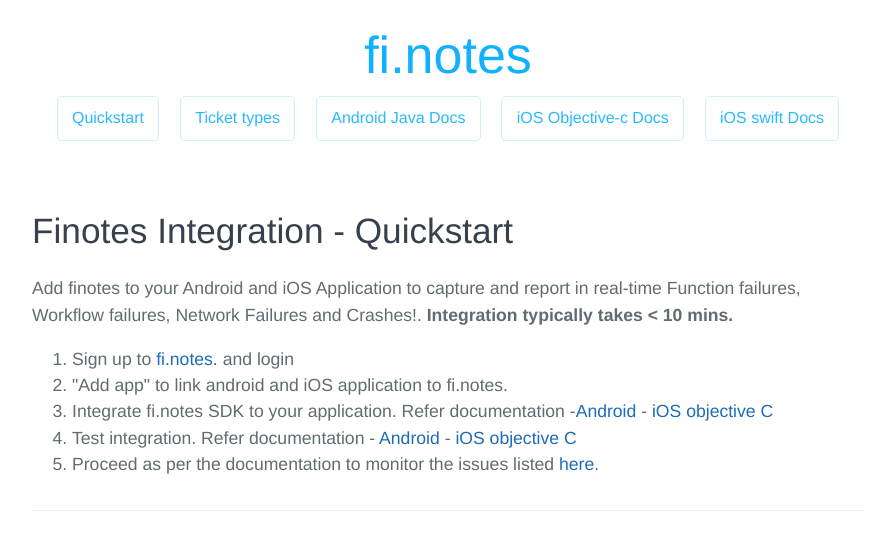
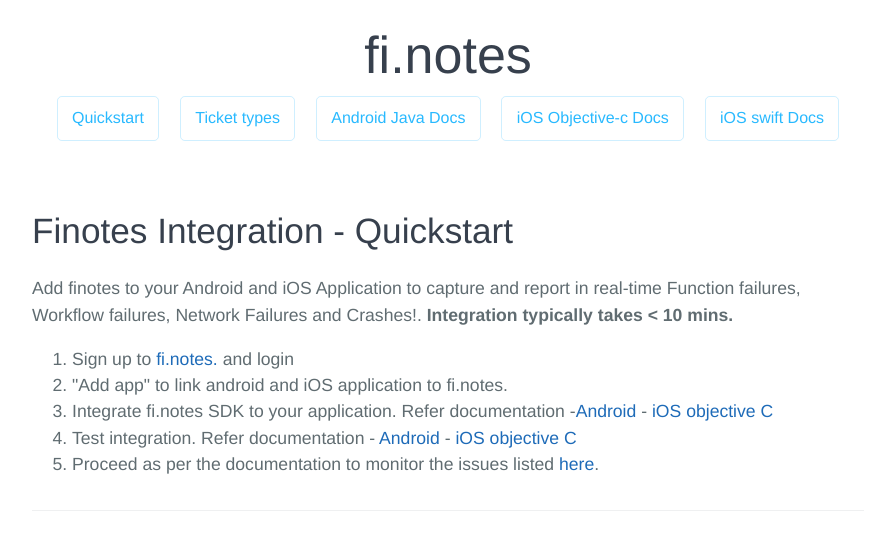
Before and after one commit to finotes/finotes.github.io, a Jekyll site: the page built from index.html, in a window 1280 px wide. Shown: the top 550 px of the page, without its empty margins (192-1087 px from the left). Built offline with Jekyll 4.4.1, drawn with Linux system fonts in a browser that asks for light colours; some web fonts are replaced.

Commit message:
Update style.css

```diff
--- a/css/style.css
+++ b/css/style.css
@@ -270,7 +270,7 @@ a:hover { text-decoration: underline; }
 @media screen and (min-width: 42em) and (max-width: 64em) { .page-header { padding: 3rem 4rem; } }
 @media screen and (max-width: 42em) { .page-header { padding: 2rem 1rem; } }
 
-.project-name { margin-top: 0;font-size: 1.875rem; color: #11b1ff; font-weight: 300; margin-bottom: 0.1rem; }
+.project-name { margin-top: 0;font-size: 1.875rem; color: #37404d; font-weight: 300; margin-bottom: 0.1rem; }
 @media screen and (min-width: 64em) { .project-name { font-size: 3.25rem; } }
 @media screen and (min-width: 42em) and (max-width: 64em) { .project-name { font-size: 2.25rem; } }
 @media screen and (max-width: 42em) { .project-name { font-size: 1.75rem; } }
```
